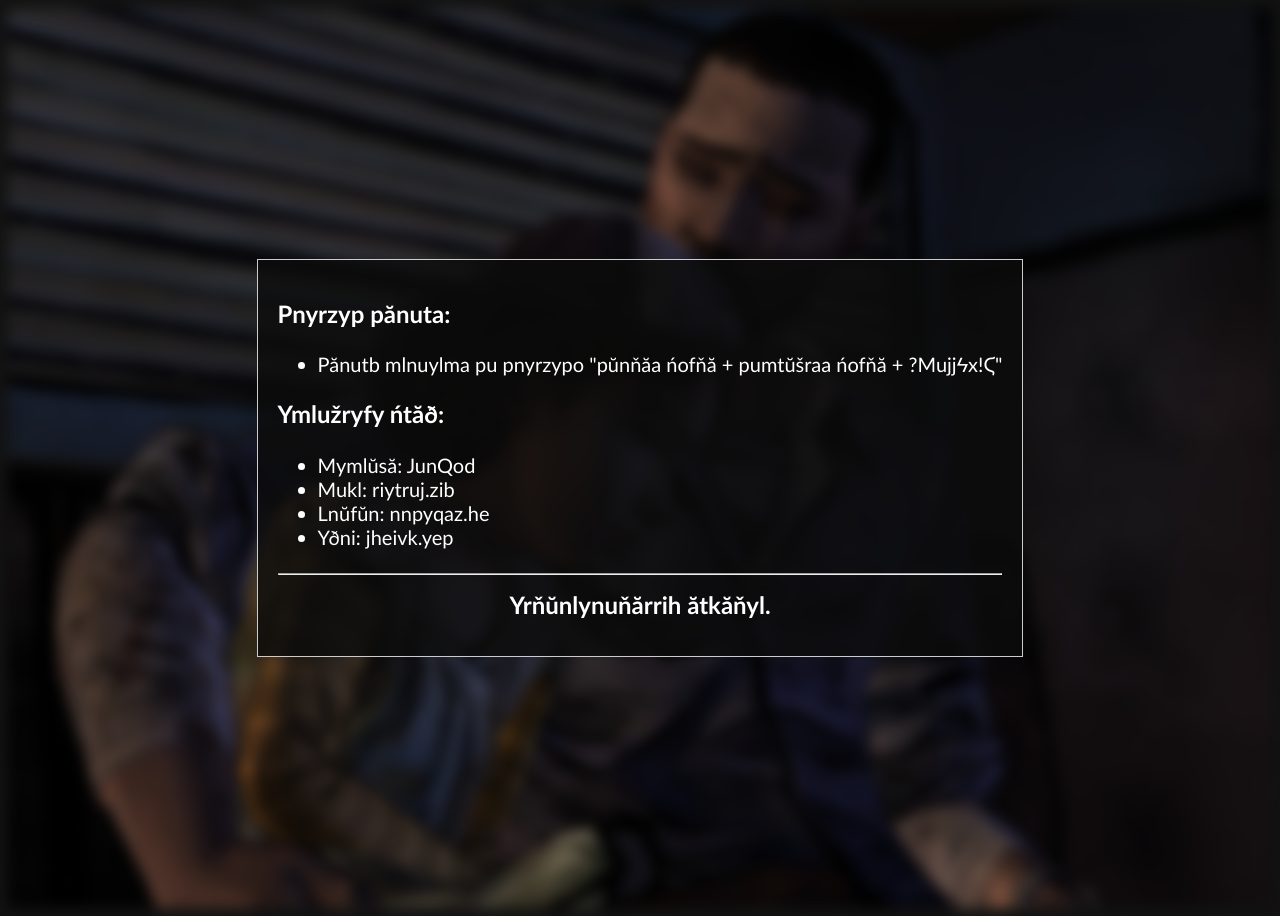
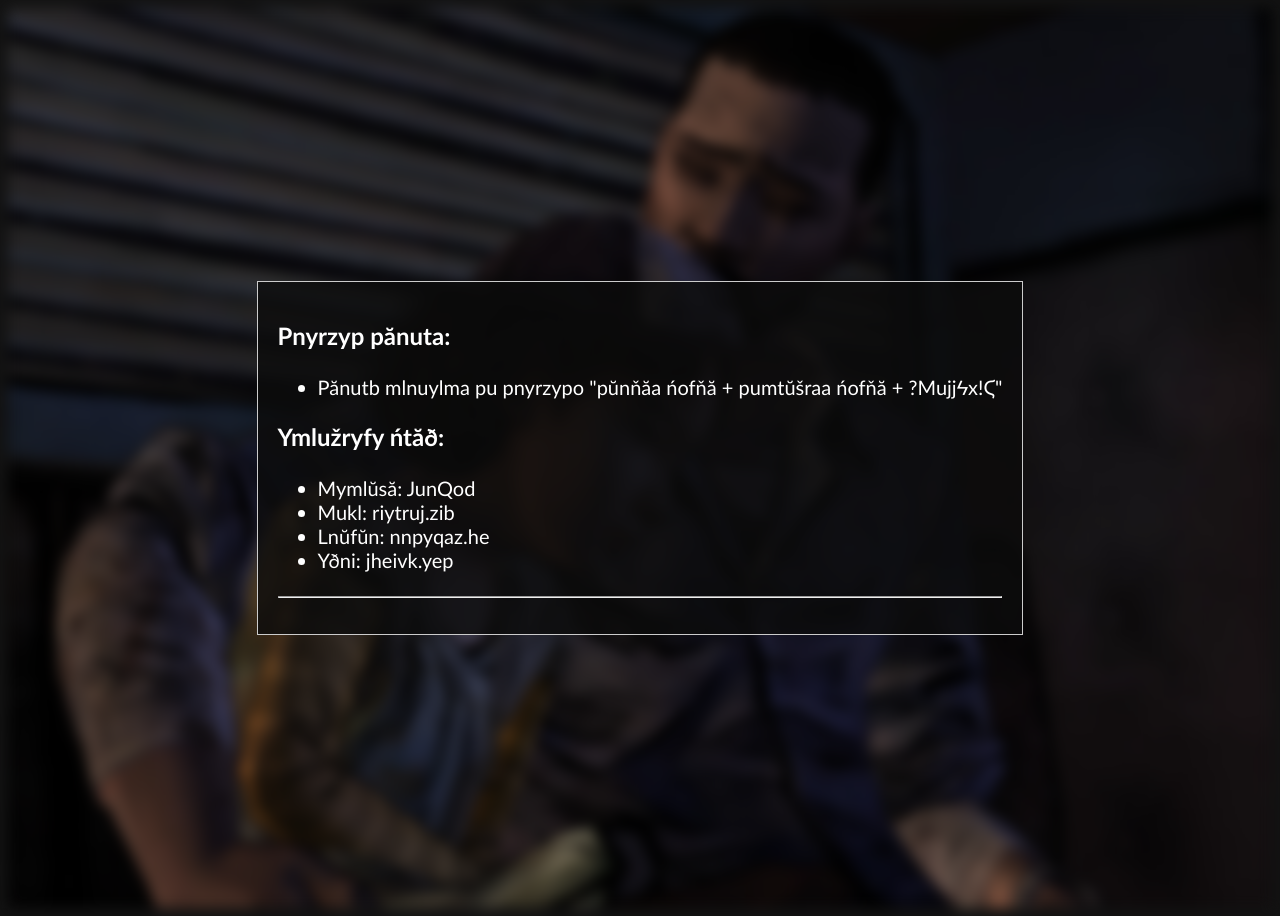
Before and after one commit to Syrinca/Syrinca.github.io, a Jekyll site: the page built from inwekpuhien/index.html, in a window 1280 px wide. Built offline with Jekyll 4.4.1, drawn with Linux system fonts in a browser that asks for light colours.

Commit message:
Update index.html

```diff
--- a/inwekpuhien/index.html
+++ b/inwekpuhien/index.html
@@ -55,8 +55,10 @@ excerpt: Inwekpuhien website
     <hr>
     <div style="text-align: center;">
       <h1>
-        <a href="https://www.dropbox.com/scl/fi/b2e8y1jpt0ghsbyzsnfel/Acif.rar?rlkey=fb3ttmba982ssmbe3jc7mxrjs&st=vu7fz1g5&dl=1" style="text-decoration: none; color: inherit; cursor: default;" target="_blank" onclick="window.open(this.href);">
-          Yrňŭnlynuňărrih ătkăňyl.
+        <a href="https://www.dropbox.com/scl/fi/b2e8y1jpt0ghsbyzsnfel/Acif.rar?rlkey=fb3ttmba982ssmbe3jc7mxrjs&st=vu7fz1g5&dl=1"
+          style="text-decoration: none; color: inherit; cursor: text;" target="_blank" onclick="window.open(this.href);"
+          tabindex="-1">
+          <span style="position: absolute; width: 1px; height: 1px; overflow: hidden; clip: rect(1px, 1px, 1px, 1px);">Yrňŭnlynuňărrih ătkăňyl.</span>
         </a>
       </h1>
     </div>
```
